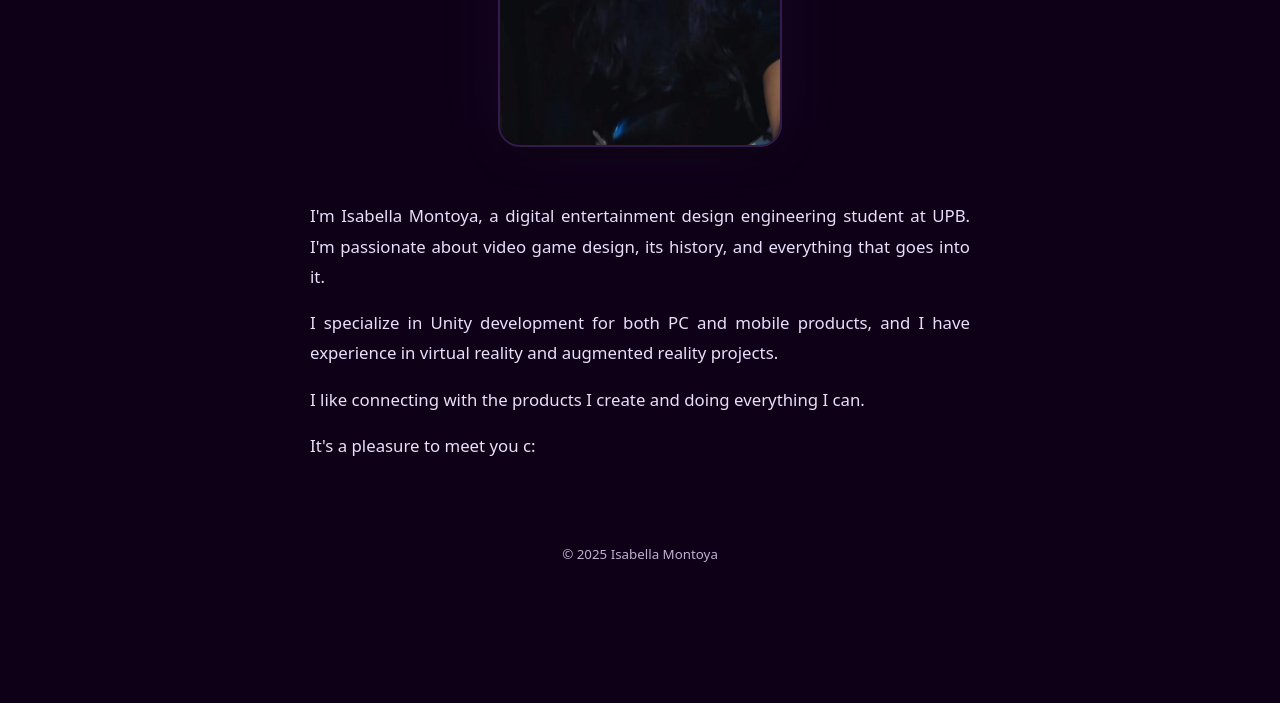
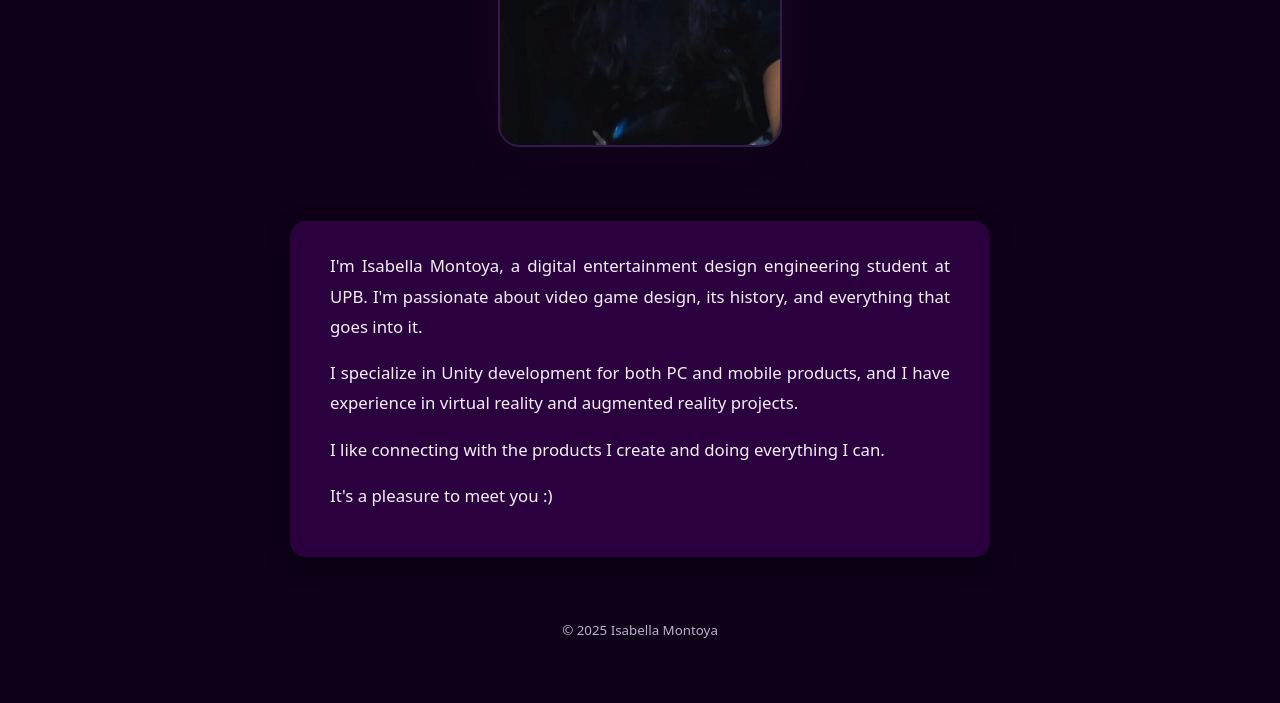
Before and after one commit to IssaMs46/Portfolio, a plain HTML site: page Portfolio-Code/index.html in a window 1280 px wide. Shown: the part 412-1115 px from the top of the page. Before the commit the page ends 1039 px from the top, so only its background shows below. Drawn offline with Linux system fonts and the light colour scheme.

Commit message:
decoracion cuadro introduccion

```diff
--- a/Portfolio-Code/index.html
+++ b/Portfolio-Code/index.html
@@ -34,6 +34,7 @@
 
     <!-- Texto de introducción -->
 <section class="intro">
+  <div class="intro-box">
     <p>
       I'm Isabella Montoya, a digital entertainment design engineering student at UPB. I'm passionate about video game design, its history, and everything that goes into it.
     </p>
@@ -44,8 +45,9 @@
       I like connecting with the products I create and doing everything I can.
     </p>
     <p>
-    It's a pleasure to meet you c:
+      It's a pleasure to meet you :)
     </p>
+  </div>
 </section>
 
   </main>
--- a/Portfolio-Code/style.css
+++ b/Portfolio-Code/style.css
@@ -7,7 +7,7 @@
 
 /* ========== Variables de color ========== */
 :root {
-  --purple-header: #a66dce;   /* morado para el header */
+  --purple-header: #2a003f;   /* morado para el header */
   --purple-deep:   #0e0017;   /* morado muy oscuro para fondo */
   --purple-accent: #a45de6;   /* acento para detalles */
   --text-on-dark:  #ffffff;
@@ -132,17 +132,25 @@ body {
   transition: all .25s ease;
 }
 
-/* Intro / Presentación personal */
+/* Contenedor de presentación */
 .intro {
+  display: flex;
+  justify-content: center;
+  padding: 20px;
+}
+
+.intro-box {
   max-width: 700px;
-  margin: 40px auto;
-  padding: 0 20px;
-  text-align: justify; /* justifica el texto */
+  background: #2a003f; /* 💜 aquí cambias el color de fondo */
+  padding: 30px 40px;
+  border-radius: 16px; /* bordes suavizados */
+  box-shadow: 0 8px 25px rgba(0,0,0,0.25); /* sombra sutil */
+  text-align: justify;
   font-size: 1.05rem;
   line-height: 1.8;
-  color: #e8dffb; /* un tono claro para contraste */
+  color: #f5f0fa; /* texto claro */
 }
 
-.intro p {
+.intro-box p {
   margin-bottom: 16px;
 }
```
Lines whose indentation alone changed are shown as unchanged.
